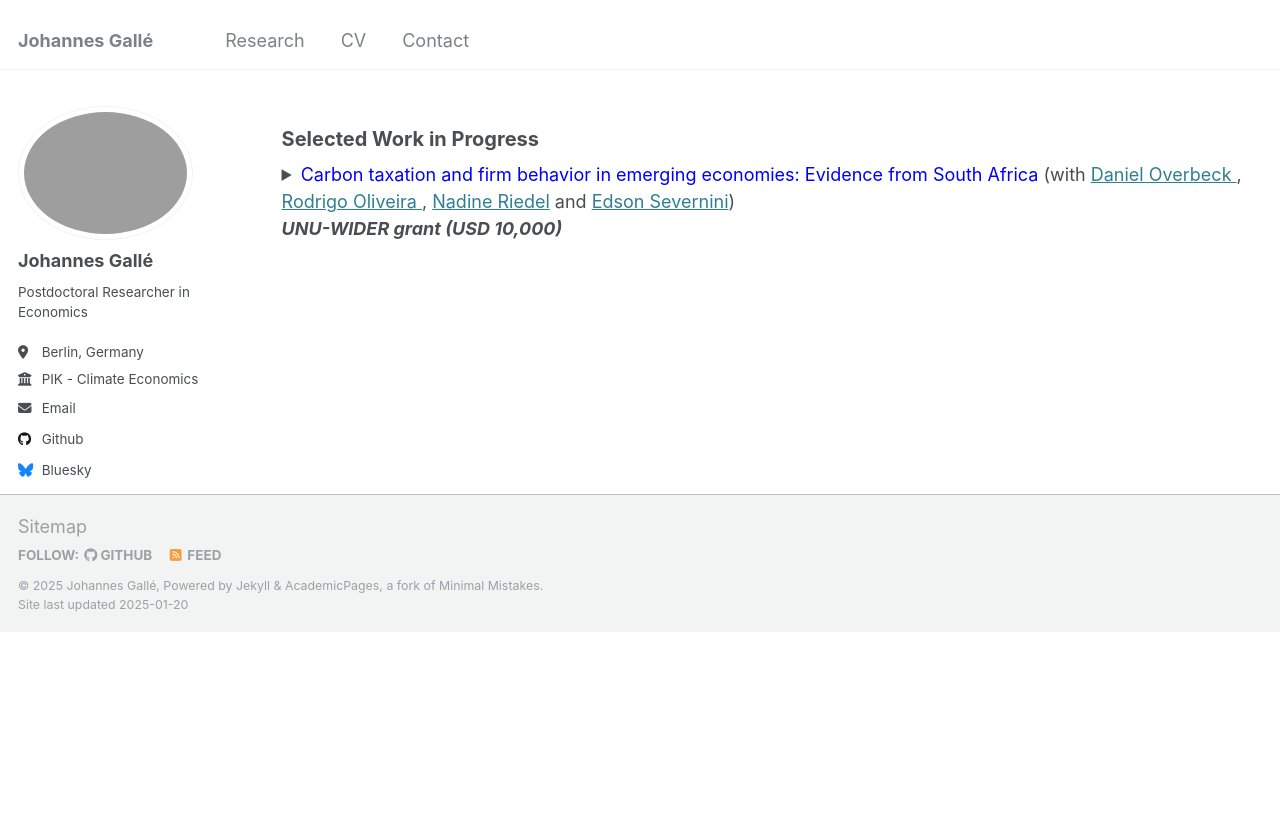
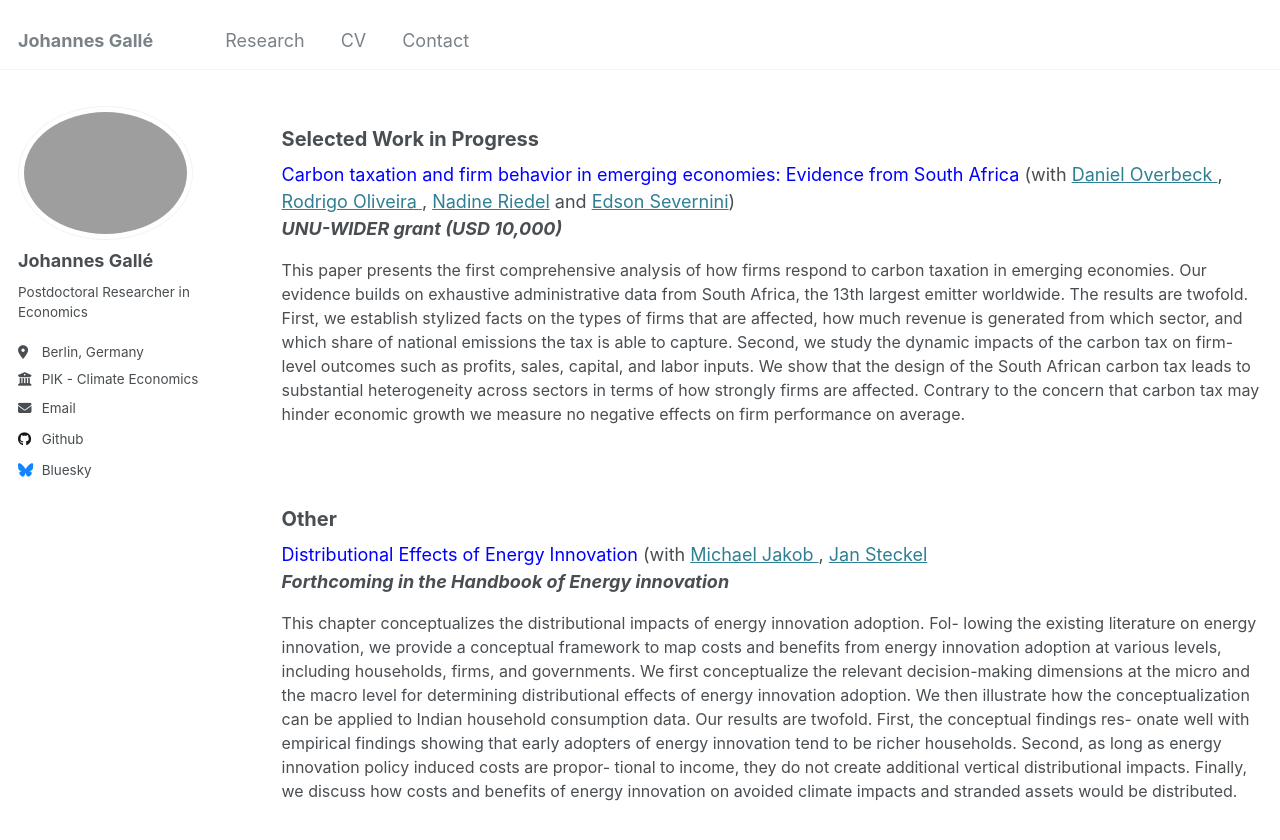
Before and after one commit to johannesgalle/johannesgalle.github.io, a Jekyll site: the page built from _pages/research.html, in a window 1280 px wide and 900 px high, scrolled down 525 px. Shown: the top 840 px of the window. Built offline with Jekyll 4.4.1, drawn with Linux system fonts in a browser that asks for light colours; before the commit the page ends 1157 px from its top, so only the background shows below that.

Commit message:
Update research.html

```diff
--- a/_pages/research.html
+++ b/_pages/research.html
@@ -71,7 +71,7 @@ different industry denominations.</p>
 
 <h2 style="font-size: 20px;">Selected Work in Progress</h2>
 <!--Publication -->
-<details>
+
   <summary markdown="span">
     <font color="blue">Carbon taxation and firm behavior in emerging economies: Evidence from South Africa</font>
     (with <a href="https://danieloverbeck.github.io/" target="_blank"> Daniel Overbeck </a> , <a href="https://sites.google.com/view/rodrigo-c-oliveira" target="_blank"> Rodrigo Oliveira </a> ,  <a href="https://sites.google.com/view/riedeleconomics/welcome" target="_blank">Nadine Riedel</a> and <a href="https://sites.google.com/site/ersevernini/" target="_blank">Edson Severnini</a>) <br />
@@ -90,16 +90,16 @@ substantial heterogeneity across sectors in terms of how strongly firms are affe
 to the concern that carbon tax may hinder economic growth we measure no negative effects
 on firm performance on average.
   </p>
-  <details>
+
 <div style="height: 20px;"></div>
 
 <h2 style="font-size: 20px;">Other</h2>
   <!--Publication -->
-<details>
+
   <summary markdown="span">
     <font color="blue">Distributional Effects of Energy Innovation</font>
     (with <a href="https://www.ct-economics.net/en/aboutk"> Michael Jakob </a> , <a href="https://www.mcc-berlin.net/en/about/team/steckel-jan.html" target="_blank"> Jan Steckel </a> <br />
-    <b><i>Forthcoming in the HAndbook of Energy innovation</i></b>
+    <b><i>Forthcoming in the Handbook of Energy innovation</i></b>
   </summary>
 
   <p style="font-size: 16px;">
@@ -116,5 +116,5 @@ tional to income, they do not create additional vertical distributional impacts.
 discuss how costs and benefits of energy innovation on avoided climate impacts and stranded
 assets would be distributed.
   </p>
-  <details>
+
 <div style="height: 20px;"></div>
```
